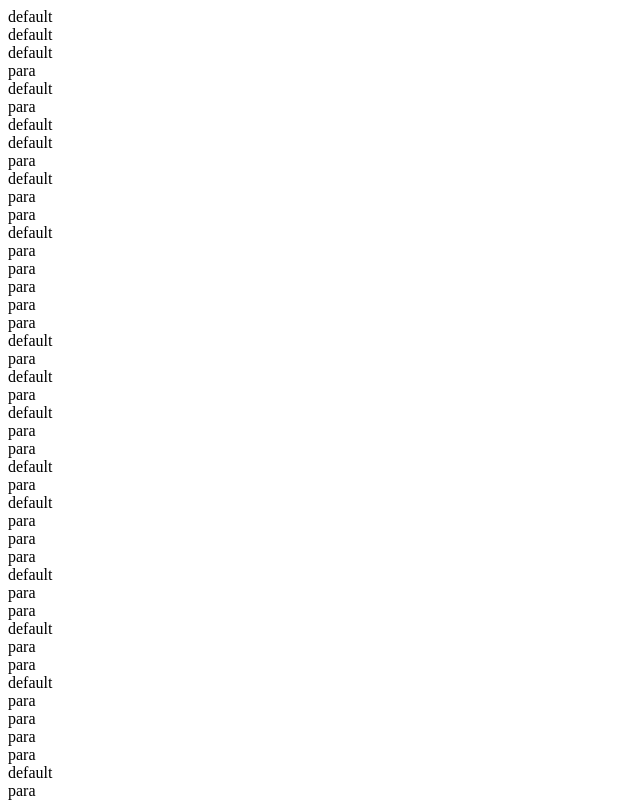
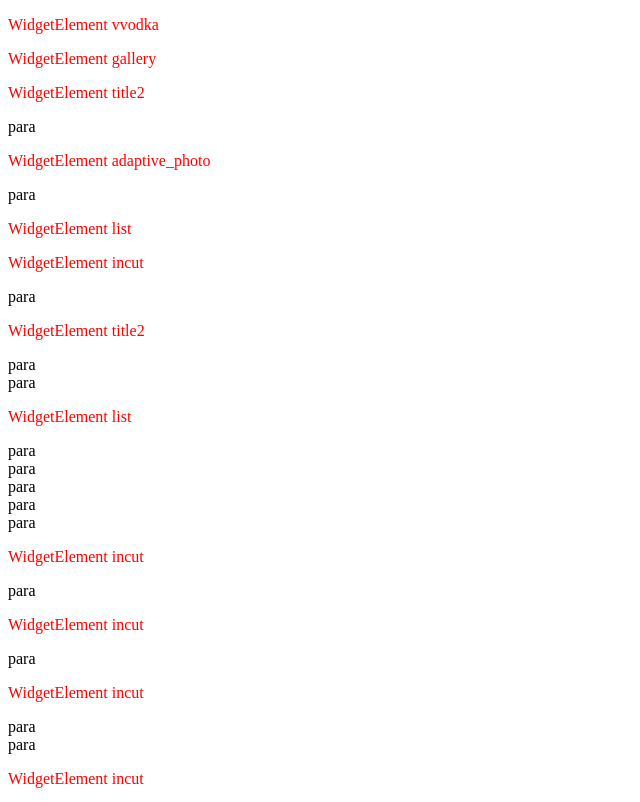
Before and after one commit to rootnick/nuxt-kommersant, a Nuxt app: page / in a window 1280 px wide. Shown: the top 802 px of the page, without its empty margins (0-640 px from the left). Built offline with nearby package versions, Linux system fonts and the light colour scheme.

Commit message:
feat: write defaultWidgetType

```diff
--- a/components/widgetType.vue
+++ b/components/widgetType.vue
@@ -1,5 +1,5 @@
 <template>
-  <component :is="typeComponent"></component>
+  <component :is="typeComponent">{{ element.widgetType }}</component>
 </template>
 <script lang='ts'>
 import Vue from 'vue'
--- a/components/widgetType/defaultWidgetType.vue
+++ b/components/widgetType/defaultWidgetType.vue
@@ -1,3 +1,14 @@
 <template>
-    <div>default</div>
+  <p class="defaultWidgetType_render_text">WidgetElement <slot /></p>
 </template>
+<script lang='ts'>
+import Vue from 'vue'
+export default Vue.extend({
+  name: 'defaultWidgetType',
+})
+</script>
+<style>
+.defaultWidgetType_render_text {
+  color: red;
+}
+</style>
```
